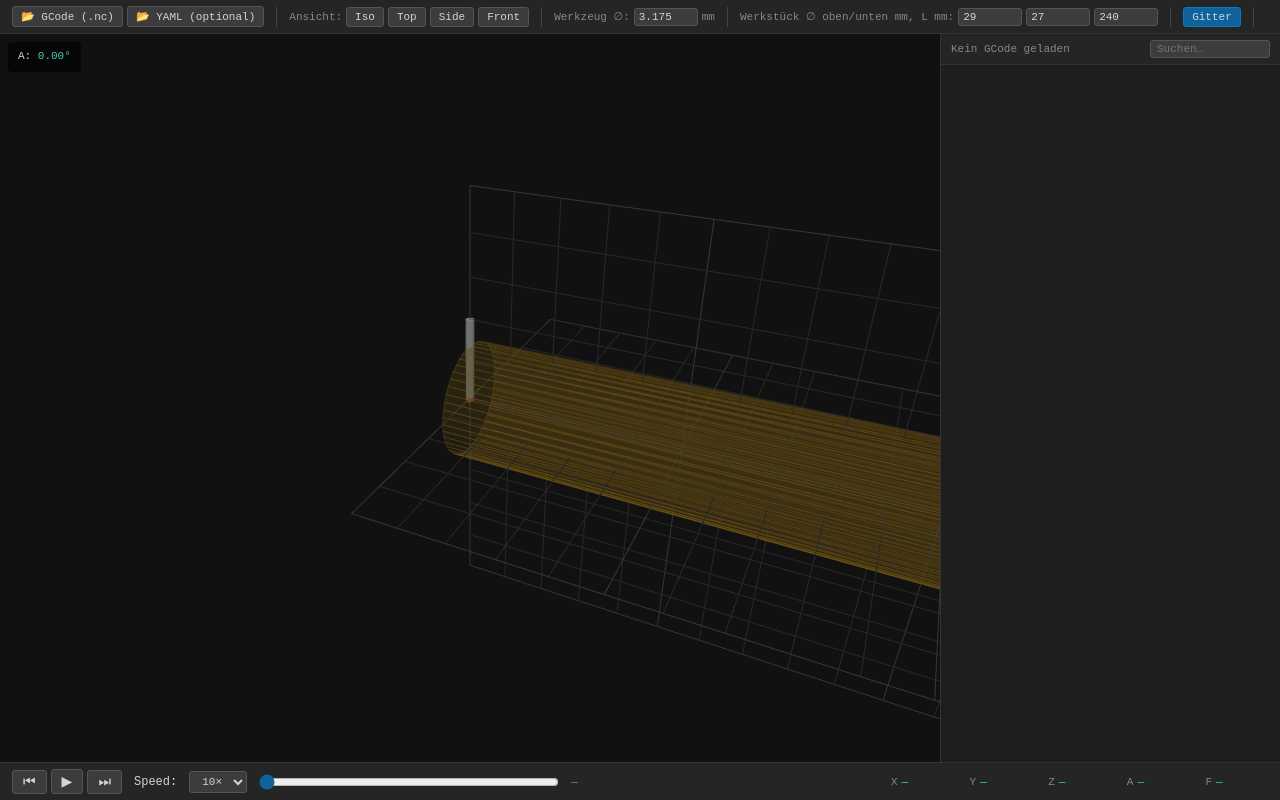
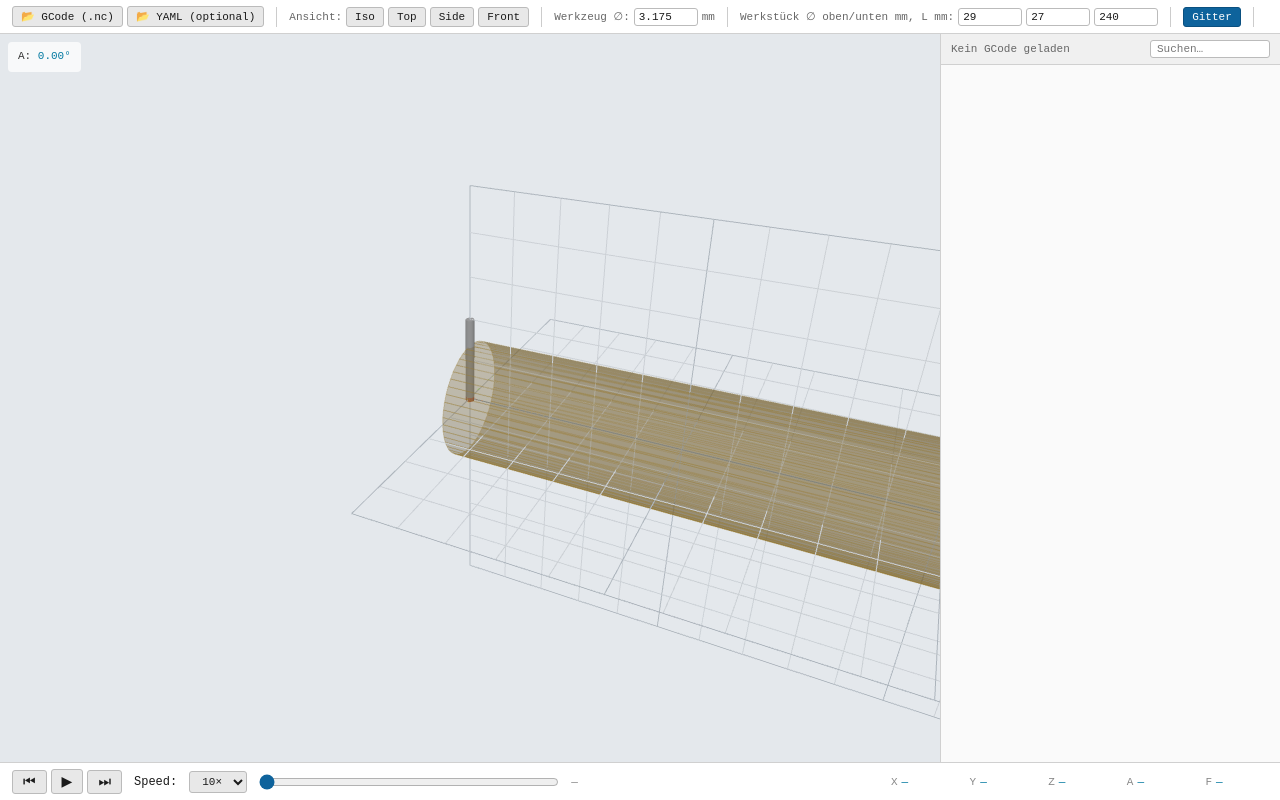
Before and after one commit to sirdis/flute-part-simulator, a website built with Vite: page index.html in a window 1280 px wide. Built offline with nearby package versions, Linux system fonts and the light colour scheme; animation ran at ten frames a second.

Commit message:
Light Mode

```diff
--- a/index.html
+++ b/index.html
@@ -10,8 +10,8 @@
     body {
       font-family: 'SF Mono', 'Fira Code', monospace;
       font-size: 12px;
-      background: #1a1a1a;
-      color: #d4d4d4;
+      background: #f0f0f0;
+      color: #1a1a1a;
       height: 100vh;
       display: flex;
       flex-direction: column;
@@ -24,8 +24,8 @@
       align-items: center;
       gap: 8px;
       padding: 6px 12px;
-      background: #252526;
-      border-bottom: 1px solid #333;
+      background: #ffffff;
+      border-bottom: 1px solid #d0d0d0;
       flex-shrink: 0;
       flex-wrap: wrap;
     }
@@ -34,22 +34,22 @@
       align-items: center;
       gap: 4px;
     }
-    #toolbar .sep { width: 1px; height: 20px; background: #444; margin: 0 4px; }
-    #toolbar label { color: #888; font-size: 11px; }
+    #toolbar .sep { width: 1px; height: 20px; background: #ccc; margin: 0 4px; }
+    #toolbar label { color: #666; font-size: 11px; }
     button, select {
-      background: #3c3c3c;
-      color: #d4d4d4;
-      border: 1px solid #555;
+      background: #e8e8e8;
+      color: #1a1a1a;
+      border: 1px solid #bbb;
       border-radius: 3px;
       padding: 3px 8px;
       cursor: pointer;
       font-family: inherit;
       font-size: 11px;
     }
-    button:hover { background: #4a4a4a; }
-    button.active { background: #0e639c; border-color: #1177bb; }
+    button:hover { background: #d8d8d8; }
+    button.active { background: #0e639c; border-color: #0a5080; color: #fff; }
     input[type=range] { width: 80px; accent-color: #0e639c; }
-    input[type=number] { width: 64px; background: #3c3c3c; color: #d4d4d4; border: 1px solid #555; border-radius: 3px; padding: 2px 4px; font-family: inherit; font-size: 11px; }
+    input[type=number] { width: 64px; background: #fff; color: #1a1a1a; border: 1px solid #bbb; border-radius: 3px; padding: 2px 4px; font-family: inherit; font-size: 11px; }
 
     /* ── Main area ── */
     #main {
@@ -63,7 +63,7 @@
       flex: 1;
       position: relative;
       overflow: hidden;
-      background: #111;
+      background: #e4e8ec;
     }
     #viewport canvas { display: block; width: 100% !important; height: 100% !important; }
 
@@ -71,14 +71,15 @@
       position: absolute;
       top: 8px;
       left: 8px;
-      background: rgba(0,0,0,0.6);
+      background: rgba(255,255,255,0.75);
       padding: 6px 10px;
       border-radius: 4px;
       font-size: 11px;
       line-height: 1.6;
       pointer-events: none;
+      color: #333;
     }
-    #overlay-info span { color: #4ec9b0; }
+    #overlay-info span { color: #0078a0; }
 
     /* ── GCode panel ── */
     #gcode-panel {
@@ -86,25 +87,25 @@
       flex-shrink: 0;
       display: flex;
       flex-direction: column;
-      border-left: 1px solid #333;
-      background: #1e1e1e;
+      border-left: 1px solid #d0d0d0;
+      background: #fafafa;
       overflow: hidden;
     }
     #gcode-panel-header {
       padding: 6px 10px;
-      background: #252526;
-      border-bottom: 1px solid #333;
+      background: #f0f0f0;
+      border-bottom: 1px solid #d0d0d0;
       font-size: 11px;
-      color: #888;
+      color: #666;
       display: flex;
       justify-content: space-between;
       align-items: center;
       flex-shrink: 0;
     }
     #gcode-search {
-      background: #3c3c3c;
-      border: 1px solid #555;
-      color: #d4d4d4;
+      background: #fff;
+      border: 1px solid #bbb;
+      color: #1a1a1a;
       padding: 2px 6px;
       border-radius: 3px;
       font-size: 11px;
@@ -116,7 +117,7 @@
       overflow-y: scroll;
       overflow-x: hidden;
       scrollbar-width: thin;
-      scrollbar-color: #444 #1e1e1e;
+      scrollbar-color: #ccc #fafafa;
     }
     #gcode-list {
       font-size: 11px;
@@ -128,15 +129,15 @@
       cursor: default;
       padding: 0 4px;
     }
-    .gc-line:hover { background: #2a2d2e; }
-    .gc-line.current { background: #094771; }
-    .gc-line.mark { background: #1e3a1e; }
-    .gc-lnum { color: #555; width: 44px; flex-shrink: 0; text-align: right; padding-right: 8px; user-select: none; }
-    .gc-text { color: #9cdcfe; flex: 1; overflow: hidden; text-overflow: ellipsis; }
-    .gc-text .kw { color: #569cd6; }
-    .gc-text .num { color: #b5cea8; }
-    .gc-text .cmt { color: #6a9955; }
-    .gc-text .mark-kw { color: #dcdcaa; }
+    .gc-line:hover { background: #e8e8e8; }
+    .gc-line.current { background: #cce4f7; }
+    .gc-line.mark { background: #d4ead4; }
+    .gc-lnum { color: #aaa; width: 44px; flex-shrink: 0; text-align: right; padding-right: 8px; user-select: none; }
+    .gc-text { color: #0050a0; flex: 1; overflow: hidden; text-overflow: ellipsis; }
+    .gc-text .kw { color: #0000cc; }
+    .gc-text .num { color: #2a7a2a; }
+    .gc-text .cmt { color: #5a8a40; font-style: italic; }
+    .gc-text .mark-kw { color: #7a5800; }
 
     /* ── Bottom bar ── */
     #bottom-bar {
@@ -144,8 +145,8 @@
       align-items: center;
       gap: 12px;
       padding: 6px 12px;
-      background: #252526;
-      border-top: 1px solid #333;
+      background: #ffffff;
+      border-top: 1px solid #d0d0d0;
       flex-shrink: 0;
       flex-wrap: wrap;
     }
@@ -164,7 +165,7 @@
     }
     .coord-item { display: flex; gap: 4px; }
     .coord-label { color: #888; }
-    .coord-value { color: #4ec9b0; font-variant-numeric: tabular-nums; min-width: 52px; }
+    .coord-value { color: #0078a0; font-variant-numeric: tabular-nums; min-width: 52px; }
     #progress-info { color: #888; font-size: 11px; white-space: nowrap; }
 
     /* ── Drop overlay ── */
@@ -172,21 +173,21 @@
       display: none;
       position: absolute;
       inset: 0;
-      background: rgba(14,99,156,0.3);
-      border: 2px dashed #1177bb;
+      background: rgba(14,99,156,0.15);
+      border: 2px dashed #0e639c;
       z-index: 100;
       pointer-events: none;
       align-items: center;
       justify-content: center;
       font-size: 18px;
-      color: #4ec9b0;
+      color: #0e639c;
     }
     #drop-overlay.active { display: flex; }
 
     /* ── Hole list ── */
     #hole-list { display: flex; gap: 4px; flex-wrap: wrap; }
-    .hole-btn { padding: 2px 6px; font-size: 10px; background: #2d4a2d; border-color: #3a6a3a; color: #9cdcfe; }
-    .hole-btn:hover { background: #3a5a3a; }
+    .hole-btn { padding: 2px 6px; font-size: 10px; background: #d4ead4; border-color: #5a9a5a; color: #1a4a1a; }
+    .hole-btn:hover { background: #c0dcc0; }
   </style>
 </head>
 <body>
--- a/src/renderer/Scene.ts
+++ b/src/renderer/Scene.ts
@@ -13,11 +13,11 @@ export class Scene {
     // Renderer
     this.renderer = new THREE.WebGLRenderer({ canvas, antialias: true });
     this.renderer.setPixelRatio(Math.min(window.devicePixelRatio, 2));
-    this.renderer.setClearColor(0x111111);
+    this.renderer.setClearColor(0xe4e8ec);
 
     // Scene
     this.scene = new THREE.Scene();
-    this.scene.fog = new THREE.FogExp2(0x111111, 0.002);
+    this.scene.fog = new THREE.FogExp2(0xe4e8ec, 0.002);
 
     // Camera — Z is "up" in our world (Z=0 is workpiece center axis,
     // Z>0 is above the surface). OrbitControls respects camera.up.
--- a/src/renderer/Workpiece.ts
+++ b/src/renderer/Workpiece.ts
@@ -161,8 +161,8 @@ export function buildGrid(xMin: number, xMax: number): THREE.Object3D {
   // vertical lines in XZ plane (Y = 0, the side profile plane)
   const step = 10;
   const ext = 50;   // extent in Y and Z direction
-  const matMinor = new THREE.LineBasicMaterial({ color: 0x2a2a2a });
-  const matMajor = new THREE.LineBasicMaterial({ color: 0x3a3a3a });
+  const matMinor = new THREE.LineBasicMaterial({ color: 0xc8cdd2 });
+  const matMajor = new THREE.LineBasicMaterial({ color: 0xa8b0b8 });
 
   const minor: THREE.Vector3[] = [];
   const major: THREE.Vector3[] = [];
@@ -198,7 +198,7 @@ export function buildGrid(xMin: number, xMax: number): THREE.Object3D {
   const axGeo = new THREE.BufferGeometry().setFromPoints([
     new THREE.Vector3(xMin, 0, 0), new THREE.Vector3(xMax, 0, 0),
   ]);
-  group.add(new THREE.Line(axGeo, new THREE.LineBasicMaterial({ color: 0x505050 })));
+  group.add(new THREE.Line(axGeo, new THREE.LineBasicMaterial({ color: 0x8090a0 })));
 
   return group;
 }
```
